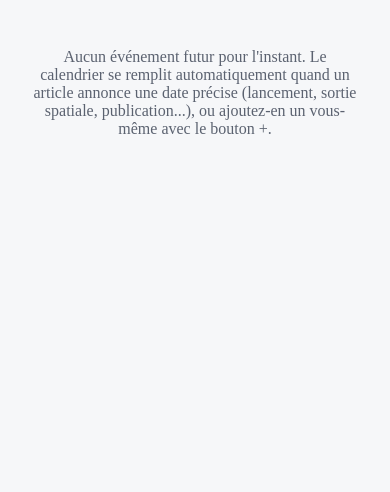
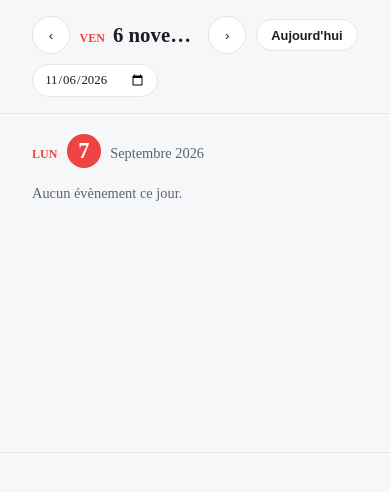
Before and after one commit to villainclement29-dotcom/CLMSurvey, a FastAPI app: page /calendar in a window 390 px wide. Shown: the part 78-570 px from the top of the page. Run offline with FastAPI, Linux system fonts and the light colour scheme.

Commit message:
feat: calendrier en slider jour par jour, résumés justifiés, overflow mobile corrigé
- calendar.html : remplace la vue liste (qui ne montrait que les jours
  ayant un évènement) par un slider jour par jour façon Google Agenda.
  Chaque jour est affiché, même sans évènement ("Aucun évènement ce
  jour"). Navigation par swipe natif (scroll-snap), boutons précédent/
  suivant, bouton "Aujourd'hui", et champ date pour sauter directement à
  n'importe quel jour. Les évènements restent des blocs "journée
  entière" (pas d'heure précise dans nos données extraites par l'IA,
  donc pas d'horaire inventé). Fenêtre de rendu : 7 jours en arrière
  (jamais avant aujourd'hui) à 60 jours en avant ; au-delà, section
  "Plus tard" listant les évènements plus lointains avec un lien pour
  sauter directement à leur date.
- style.css : nouveau CSS du slider, et surtout min-width:0 en cascade
  sur .calendar-event-title/.calendar-events/.calendar-event-row — il
  manquait à .calendar-event-title, ce qui faisait déborder toute la
  ligne (donc la page) sur mobile quand un titre d'évènement était long,
  au lieu de le tronquer proprement avec l'ellipse déjà prévue.
- summary.html (style.css) : .summary-text passe en texte justifié
  (text-align: justify + hyphens: auto pour éviter les grands espaces
  disgracieux en fin de ligne).
- main.py/formatting.py : nouvelle route /calendar?date=YYYY-MM-DD,
  suppression de group_events_by_date (devenu inutilisé).

Co-Authored-By: Claude Sonnet 5 <noreply@anthropic.com>

```diff
--- a/app/main.py
+++ b/app/main.py
@@ -1,7 +1,8 @@
 from __future__ import annotations
 
 import os
-from datetime import datetime
+from datetime import date as _date
+from datetime import datetime, timedelta
 from pathlib import Path
 from typing import Optional
 from urllib.parse import urlparse
@@ -43,7 +44,6 @@ from app.formatting import (
     days_until,
     format_date,
     group_by_date,
-    group_events_by_date,
     is_today_str,
     month_year_label,
     split_today,
@@ -173,15 +173,50 @@ def archives(request: Request, category: str = "Toutes", q: str = "", limit: int
     )
 
 
+CALENDAR_WINDOW_BEFORE = 7  # jours de marge arrière autour du jour ciblé
+CALENDAR_WINDOW_AFTER = 60  # jours affichés en avant (au-delà : liste "Plus tard")
+
+
 @app.get("/calendar")
-def calendar_page(request: Request):
-    today_iso = datetime.utcnow().date().isoformat()
+def calendar_page(request: Request, date: Optional[str] = None):
+    today = datetime.utcnow().date()
+    try:
+        center = _date.fromisoformat(date) if date else today
+    except ValueError:
+        center = today
+    # La marge arrière ne remonte jamais avant aujourd'hui : c'est un
+    # calendrier d'évènements à venir, pas un historique.
+    window_start = max(center - timedelta(days=CALENDAR_WINDOW_BEFORE), today)
+    window_end = center + timedelta(days=CALENDAR_WINDOW_AFTER)
+
     with get_conn() as conn:
-        events = list_upcoming_events(conn, today_iso)
-    groups = group_events_by_date(events)
+        events = list_upcoming_events(conn, today.isoformat())
+
+    events_by_date: dict[str, list] = {}
+    later_events = []
+    window_start_iso, window_end_iso = window_start.isoformat(), window_end.isoformat()
+    for ev in events:
+        if window_start_iso <= ev["event_date"] <= window_end_iso:
+            events_by_date.setdefault(ev["event_date"], []).append(ev)
+        elif ev["event_date"] > window_end_iso:
+            later_events.append(ev)
+
+    window_dates = [
+        (window_start + timedelta(days=i)).isoformat()
+        for i in range((window_end - window_start).days + 1)
+    ]
+
     return templates.TemplateResponse(
         "calendar.html",
-        {"request": request, "groups": groups, "categories": CATEGORIES},
+        {
+            "request": request,
+            "window_dates": window_dates,
+            "events_by_date": events_by_date,
+            "later_events": later_events,
+            "center_date": center.isoformat(),
+            "today_iso": today.isoformat(),
+            "categories": CATEGORIES,
+        },
     )
 
 
--- a/app/static/style.css
+++ b/app/static/style.css
@@ -463,80 +466,147 @@ button {
   display: flex;
   align-items: center;
   justify-content: center;
+  flex-shrink: 0;
 }
 
 .icon-only-btn:hover { background: var(--surface-hover); }
 
 .icon-only-btn[data-subscribed="1"] { color: var(--accent); border-color: var(--accent); }
 
-.calendar-month-heading {
-  font-family: "Times New Roman", Times, Georgia, serif;
-  font-size: 1.5rem;
-  font-weight: 700;
-  margin: 2rem 0 1rem;
+.day-toolbar {
+  display: flex;
+  align-items: center;
+  gap: 0.6rem;
+  padding: 0 0 1rem;
+  flex-wrap: wrap;
 }
 
-.calendar-month-heading:first-of-type { margin-top: 0; }
-
-.calendar-list {
+.day-toolbar-title {
+  flex: 1;
+  min-width: 0;
   display: flex;
-  flex-direction: column;
+  align-items: baseline;
+  gap: 0.5rem;
+  overflow: hidden;
 }
 
-.calendar-day {
-  display: flex;
-  gap: 1rem;
-  align-items: flex-start;
-  padding: 0.75rem 0;
-  border-bottom: 1px solid var(--border);
+.day-toolbar-weekday {
+  font-size: 0.75rem;
+  font-weight: 700;
+  text-transform: uppercase;
+  color: #ef4444;
+  flex-shrink: 0;
 }
 
-.calendar-date {
-  flex: 0 0 44px;
-  display: flex;
-  flex-direction: column;
-  align-items: center;
-  gap: 0.3rem;
-  padding-top: 0.1rem;
+.day-toolbar-date {
+  font-family: "Times New Roman", Times, Georgia, serif;
+  font-size: 1.3rem;
+  font-weight: 700;
+  overflow: hidden;
+  text-overflow: ellipsis;
+  white-space: nowrap;
 }
 
-.calendar-weekday {
-  font-size: 0.68rem;
+.day-today-btn {
+  background: var(--surface);
+  color: var(--text);
+  border: 1px solid var(--border);
+  border-radius: 999px;
+  padding: 0.45rem 0.9rem;
+  font-size: 0.8rem;
+  font-weight: 600;
+  flex-shrink: 0;
+}
+
+.day-today-btn:hover { background: var(--surface-hover); }
+
+.day-date-input {
+  border: 1px solid var(--border);
+  background: var(--surface);
+  color: var(--text);
+  border-radius: 999px;
+  padding: 0.45rem 0.7rem;
+  font-size: 0.8rem;
+  font-family: inherit;
+  min-width: 0;
+  max-width: 140px;
+}
+
+.day-slider {
+  display: flex;
+  overflow-x: auto;
+  scroll-snap-type: x mandatory;
+  scroll-behavior: smooth;
+  -webkit-overflow-scrolling: touch;
+  border-top: 1px solid var(--border);
+  border-bottom: 1px solid var(--border);
+  margin: 0 -2rem;
+}
+
+.day-panel {
+  flex: 0 0 100%;
+  min-width: 0;
+  max-width: 100%;
+  scroll-snap-align: start;
+  box-sizing: border-box;
+  padding: 1.25rem 2rem;
+  min-height: 40vh;
+}
+
+.day-panel-header {
+  display: flex;
+  align-items: baseline;
+  gap: 0.6rem;
+  margin-bottom: 1.1rem;
+}
+
+.day-panel-weekday {
+  font-size: 0.75rem;
   font-weight: 700;
   text-transform: uppercase;
   color: #ef4444;
 }
 
-.calendar-day-number {
-  font-size: 1.15rem;
+.day-panel-daynum {
+  font-family: "Times New Roman", Times, Georgia, serif;
+  font-size: 1.4rem;
   font-weight: 700;
-  width: 34px;
-  height: 34px;
+  width: 2.1rem;
+  height: 2.1rem;
   border-radius: 50%;
   display: flex;
   align-items: center;
   justify-content: center;
+  flex-shrink: 0;
 }
 
-.calendar-day-number.is-today {
-  background: #ef4444;
-  color: white;
+.day-panel-daynum.is-today { background: #ef4444; color: white; }
+
+.day-panel-month {
+  color: var(--muted);
+  font-size: 0.9rem;
+}
+
+.day-panel-empty {
+  color: var(--muted);
+  font-size: 0.9rem;
 }
 
 .calendar-events {
-  flex: 1;
   list-style: none;
   padding: 0;
   margin: 0;
   display: flex;
   flex-direction: column;
   gap: 0.4rem;
+  min-width: 0;
 }
 
 .calendar-event-row {
   display: flex;
   align-items: center;
   gap: 0.4rem;
+  min-width: 0;
 }
 
 .calendar-event {
--- a/app/templates/calendar.html
+++ b/app/templates/calendar.html
@@ -20,50 +20,51 @@
     </div>
   </header>
 
-  {% if groups %}
-  {% set ns = namespace(current_month=None) %}
-  <div class="calendar-list">
-    {% for event_date, events in groups %}
-    {% set month_key = event_date[:7] %}
-    {% if month_key != ns.current_month %}
-    <h2 class="calendar-month-heading">{{ event_date | month_year }}</h2>
-    {% set ns.current_month = month_key %}
-    {% endif %}
-    <div class="calendar-day">
-      <div class="calendar-date">
-        <span class="calendar-weekday">{{ event_date | weekday }}</span>
-        <span class="calendar-day-number {{ 'is-today' if event_date | is_today else '' }}">{{ event_date | day_number }}</span>
+  <div class="day-toolbar">
+    <button type="button" class="icon-only-btn" id="day-prev-btn" aria-label="Jour précédent">‹</button>
+    <div class="day-toolbar-title">
+      <span class="day-toolbar-weekday" id="day-toolbar-weekday">{{ center_date | weekday }}</span>
+      <span class="day-toolbar-date" id="day-toolbar-date">{{ center_date | day_number }} {{ center_date | month_year | lower }}</span>
+    </div>
+    <button type="button" class="icon-only-btn" id="day-next-btn" aria-label="Jour suivant">›</button>
+    <button type="button" class="day-today-btn" id="day-today-btn">Aujourd'hui</button>
+    <input type="date" class="day-date-input" id="day-date-input" value="{{ center_date }}" min="{{ today_iso }}">
+  </div>
+
+  <div class="day-slider" id="day-slider">
+    {% for day_iso in window_dates %}
+    <div class="day-panel" data-date="{{ day_iso }}">
+      <div class="day-panel-header">
+        <span class="day-panel-weekday">{{ day_iso | weekday }}</span>
+        <span class="day-panel-daynum {{ 'is-today' if day_iso | is_today else '' }}">{{ day_iso | day_number }}</span>
+        <span class="day-panel-month">{{ day_iso | month_year }}</span>
       </div>
+      {% set day_events = events_by_date.get(day_iso, []) %}
+      {% if day_events %}
       <ul class="calendar-events">
-        {% for ev in events %}
-        <li class="calendar-event-row">
-          {% if ev.item_id %}
-          <a class="calendar-event" href="/article/{{ ev.item_id }}">
-            <span class="calendar-event-dot" data-category="{{ ev.category }}"></span>
-            <span class="calendar-event-title">{{ ev.title }}</span>
-          </a>
-          {% else %}
-          <span class="calendar-event">
-            <span class="calendar-event-dot" data-category="{{ ev.category }}"></span>
-            <span class="calendar-event-title">{{ ev.title }}</span>
-          </span>
-          {% endif %}
-          <form method="post" action="/calendar/events/{{ ev.id }}/delete">
-            <button type="submit" class="calendar-event-delete" title="Supprimer l'événement">&times;</button>
-          </form>
-        </li>
+        {% for ev in day_events %}
+        <li class="calendar-event-row">{% include "_calendar_event_row.html" %}</li>
         {% endfor %}
       </ul>
+      {% else %}
+      <p class="day-panel-empty">Aucun évènement ce jour.</p>
+      {% endif %}
     </div>
     {% endfor %}
   </div>
-  {% else %}
-  <p class="empty">
-    Aucun événement futur pour l'instant. Le calendrier se remplit
-    automatiquement quand un article annonce une date précise (lancement,
-    sortie spatiale, publication...), ou ajoutez-en un vous-même avec le
-    bouton +.
-  </p>
+
+  {% if later_events %}
+  <div class="calendar-later">
+    <h2 class="calendar-later-heading">Plus tard</h2>
+    <ul class="calendar-later-list">
+      {% for ev in later_events %}
+      <li class="calendar-event-row calendar-later-row">
+        <a class="calendar-later-date" href="/calendar?date={{ ev.event_date }}">{{ ev.event_date | day_number }} {{ ev.event_date | month_year | lower }}</a>
+        {% include "_calendar_event_row.html" %}
+      </li>
+      {% endfor %}
+    </ul>
+  </div>
   {% endif %}
 
   <div class="modal-backdrop" id="event-modal-backdrop" hidden>
@@ -152,6 +153,105 @@
 
       refreshState();
     })();
+
+    (function () {
+      // Slider jour par jour : chaque panneau fait 100% de large, le
+      // scroll natif (scroll-snap) gère le swipe tactile sans JS. On se
+      // contente de synchroniser le titre de la barre d'outils avec le
+      // panneau actuellement visible, et de gérer les boutons/le champ date.
+      var slider = document.getElementById("day-slider");
+      var panels = Array.prototype.slice.call(slider.querySelectorAll(".day-panel"));
+      if (!panels.length) return;
+
+      var todayIso = "{{ today_iso }}";
+      var centerIso = "{{ center_date }}";
+      var weekdayEl = document.getElementById("day-toolbar-weekday");
+      var dateEl = document.getElementById("day-toolbar-date");
+      var dateInput = document.getElementById("day-date-input");
+      var currentIndex = 0;
+
+      function panelIndex(iso) {
+        for (var i = 0; i < panels.length; i++) {
+          if (panels[i].dataset.date === iso) return i;
+        }
+        return -1;
+      }
+
+      function updateToolbar(panel) {
+        weekdayEl.textContent = panel.querySelector(".day-panel-weekday").textContent;
+        dateEl.textContent = panel.querySelector(".day-panel-daynum").textContent + " " +
+          panel.querySelector(".day-panel-month").textContent.toLowerCase();
+        dateInput.value = panel.dataset.date;
+        var url = new URL(window.location.href);
+        url.searchParams.set("date", panel.dataset.date);
+        history.replaceState(null, "", url);
+      }
+
+      function scrollToIndex(index, smooth) {
+        if (index < 0 || index >= panels.length) return;
+        panels[index].scrollIntoView({
+          behavior: smooth ? "smooth" : "instant",
+          inline: "start",
+          block: "nearest",
+        });
+      }
+
+      var observer = new IntersectionObserver(
+        function (entries) {
+          entries.forEach(function (entry) {
+            if (entry.isIntersecting && entry.intersectionRatio > 0.6) {
+              currentIndex = panels.indexOf(entry.target);
+              updateToolbar(entry.target);
+            }
+          });
+        },
+        { root: slider, threshold: [0.6] }
+      );
+      panels.forEach(function (p) { observer.observe(p); });
+
+      var startIndex = panelIndex(centerIso);
+      if (startIndex === -1) startIndex = 0;
+      currentIndex = startIndex;
+      scrollToIndex(startIndex, false);
+
+      document.getElementById("day-prev-btn").addEventListener("click", function () {
+        if (currentIndex > 0) {
+          scrollToIndex(currentIndex - 1, true);
+        } else {
+          var d = new Date(panels[0].dataset.date + "T00:00:00");
+          d.setDate(d.getDate() - 1);
+          window.location.href = "/calendar?date=" + d.toISOString().slice(0, 10);
+        }
+      });
+
+      document.getElementById("day-next-btn").addEventListener("click", function () {
+        if (currentIndex < panels.length - 1) {
+          scrollToIndex(currentIndex + 1, true);
+        } else {
+          var d = new Date(panels[panels.length - 1].dataset.date + "T00:00:00");
+          d.setDate(d.getDate() + 1);
+          window.location.href = "/calendar?date=" + d.toISOString().slice(0, 10);
+        }
+      });
+
+      document.getElementById("day-today-btn").addEventListener("click", function () {
+        var idx = panelIndex(todayIso);
+        if (idx === -1) {
+          window.location.href = "/calendar";
+        } else {
+          scrollToIndex(idx, true);
+        }
+      });
+
+      dateInput.addEventListener("change", function () {
+        var idx = panelIndex(dateInput.value);
+        if (idx === -1) {
+          window.location.href = "/calendar?date=" + dateInput.value;
+        } else {
+          scrollToIndex(idx, true);
+        }
+      });
+    })();
   </script>
   {% include "_sidebar_panel.html" %}
 </body>
```
Also changed, not shown: other parts of app/static/style.css (+37 -1 lines), app/formatting.py (+0 -12 lines), app/templates/_calendar_event_row.html (added, +14 -0 lines).
